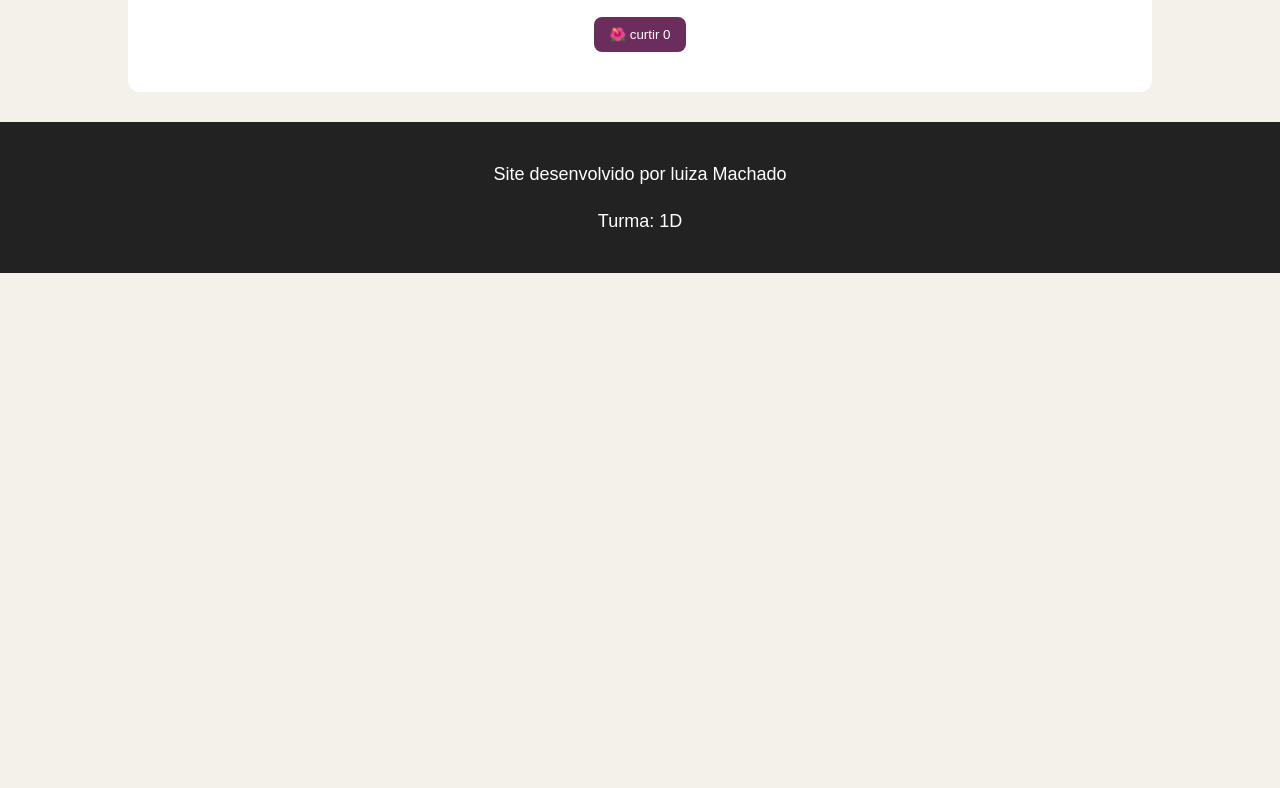
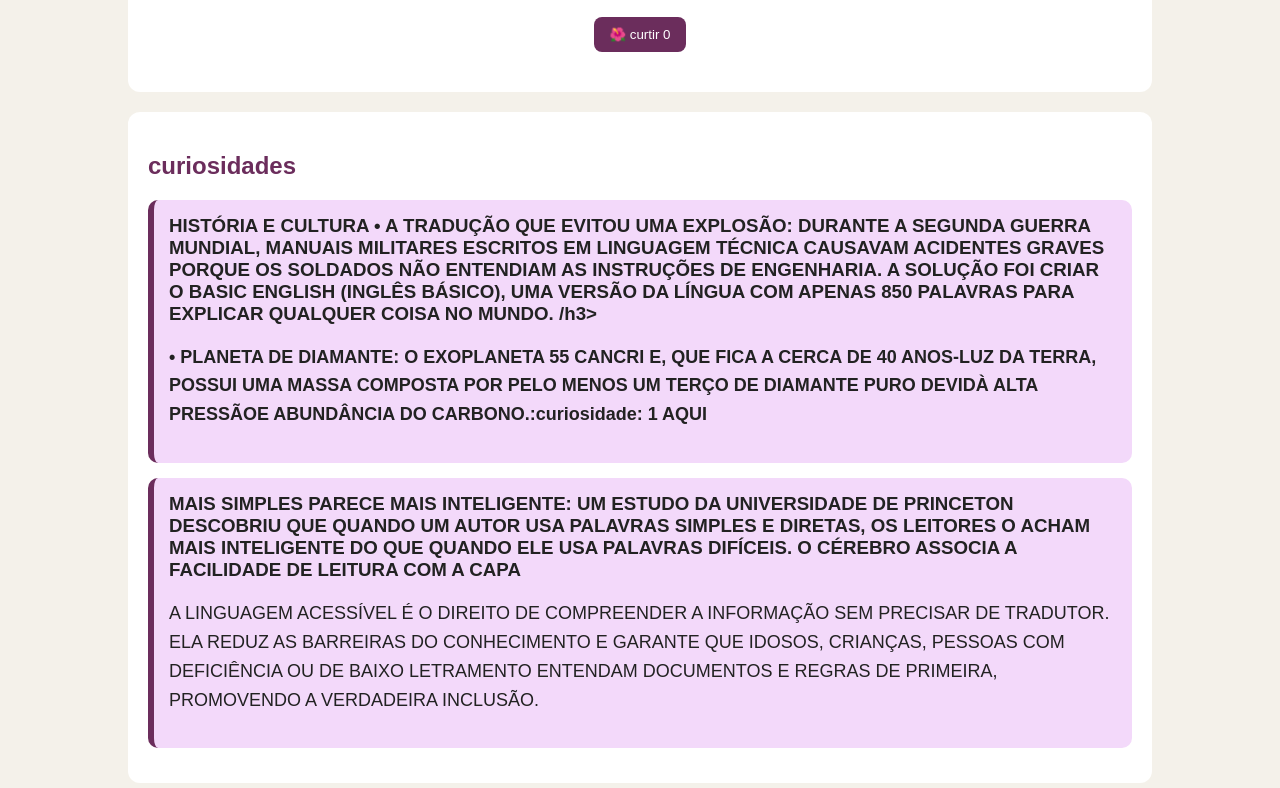
Before and after one commit to luizadantaspereira-hue/tarefa-digital-1D-, a plain HTML site: page index.html in a window 1280 px wide. Shown: the part 1412-2200 px from the top of the page. Before the commit the page ends 1685 px from the top, so only its background shows below. Drawn offline with Linux system fonts and the light colour scheme.

Commit message:
Update index.html

```diff
--- a/index.html
+++ b/index.html
@@ -66,6 +66,31 @@
                 🌺 curtir <span>0</span>
             </button>
         </section>
+
+        <section id="curiosidade">
+            <h2>curiosidades</h2>
+            <div class="cards-curiosidades">
+                <div class="card">
+                    <h3>
+HISTÓRIA E CULTURA
+
+• A TRADUÇÃO QUE EVITOU UMA EXPLOSÃO: DURANTE A SEGUNDA GUERRA MUNDIAL, MANUAIS MILITARES ESCRITOS EM LINGUAGEM TÉCNICA CAUSAVAM ACIDENTES GRAVES PORQUE OS SOLDADOS NÃO ENTENDIAM AS
+                        INSTRUÇÕES DE ENGENHARIA. A SOLUÇÃO FOI CRIAR O BASIC ENGLISH (INGLÊS BÁSICO), UMA VERSÃO DA LÍNGUA COM APENAS 850 PALAVRAS PARA EXPLICAR QUALQUER COISA NO MUNDO.
+/h3>
+                    <p>• PLANETA DE DIAMANTE: O EXOPLANETA 55 CANCRI E, QUE FICA A CERCA DE 40 ANOS-LUZ DA TERRA, POSSUI UMA MASSA COMPOSTA POR PELO MENOS UM TERÇO DE DIAMANTE PURO DEVIDÀ ALTA
+                        PRESSÃOE ABUNDÂNCIA DO CARBONO.:curiosidade: 1 AQUI</p>
+                </div>
+                 <div class="card">
+                    <h3>MAIS SIMPLES PARECE MAIS INTELIGENTE: UM ESTUDO DA UNIVERSIDADE DE PRINCETON DESCOBRIU
+                        QUE QUANDO UM AUTOR USA PALAVRAS SIMPLES E DIRETAS, OS LEITORES O ACHAM MAIS INTELIGENTE DO QUE QUANDO ELE USA PALAVRAS DIFÍCEIS.
+                        O CÉREBRO ASSOCIA A FACILIDADE DE LEITURA COM A CAPA</h3>
+                    <p>A LINGUAGEM ACESSÍVEL É O DIREITO DE COMPREENDER A INFORMAÇÃO SEM PRECISAR DE TRADUTOR. ELA REDUZ AS BARREIRAS DO CONHECIMENTO E
+                        GARANTE QUE IDOSOS, CRIANÇAS, PESSOAS COM DEFICIÊNCIA OU DE BAIXO LETRAMENTO ENTENDAM DOCUMENTOS E REGRAS DE PRIMEIRA, PROMOVENDO A VERDADEIRA INCLUSÃO.</p>
+                </div>
+            </div>
+        </section>
+
+
     </main>
 
     <footer>
```
